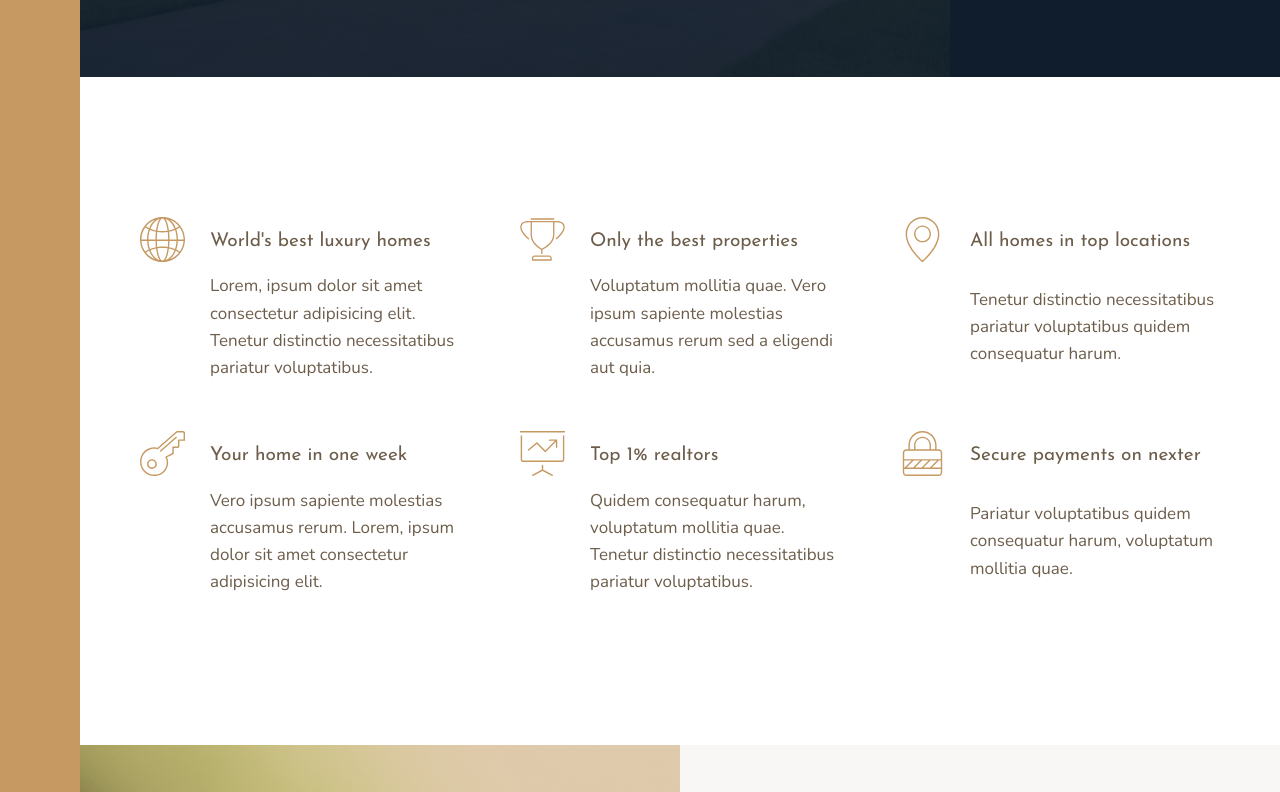
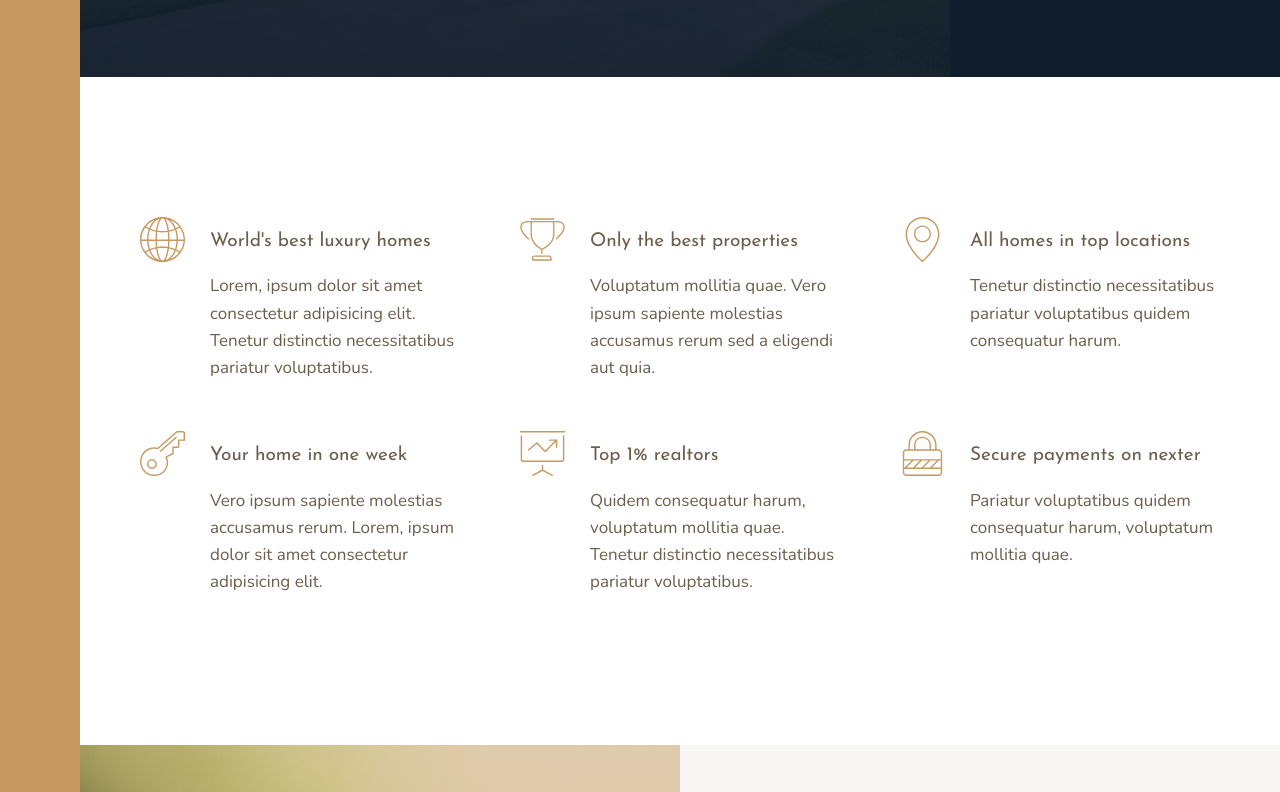
Before and after one commit to pavodev/nexter, a website: page index.html in a window 1280 px wide. Shown: the part 563-1355 px from the top of the page. Drawn offline with nearby package versions, Linux system fonts and the light colour scheme; files that its build step writes are made by us from their sources.

Commit message:
added supports to features section

```diff
--- a/sass/_features.scss
+++ b/sass/_features.scss
@@ -3,20 +3,29 @@
 
     margin: 15rem 0;
 
-    display: grid;
-    grid-template-columns: repeat(auto-fit, minmax(25rem, 1fr));
-    grid-gap: 6rem;
+    @supports(display: grid) {
+        display: grid;
+        grid-template-columns: repeat(auto-fit, minmax(25rem, 1fr));
+        grid-gap: 6rem;
+        align-items: start;
+    }
 }
 
 .feature {
+    float: left;
+    width: 33.3333%;
+    margin-bottom: 6rem;
+
+    @supports(display: grid){
+        width: auto;
+        margin-bottom: 0;
+    }
+
     display: grid;
     grid-template-columns: min-content 1fr;
     //autofit creates as many track as can fit in the width we specify
-
     grid-row-gap: 1.5rem;
     grid-column-gap: 2.5rem;
-
-    align-items: start;
 
     &__icon {
         fill: $color-primary;
```
